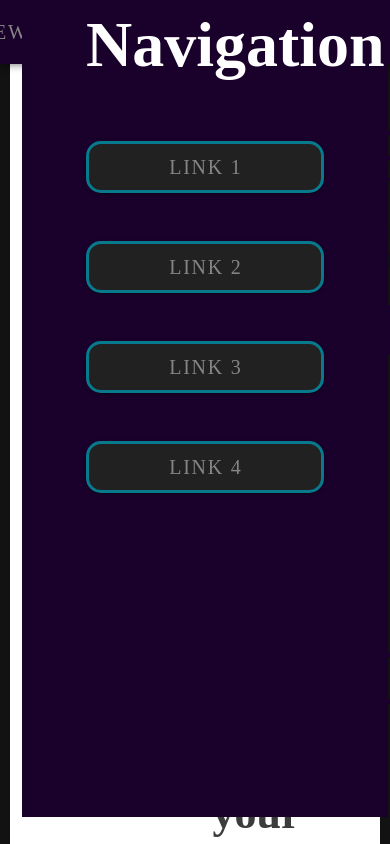
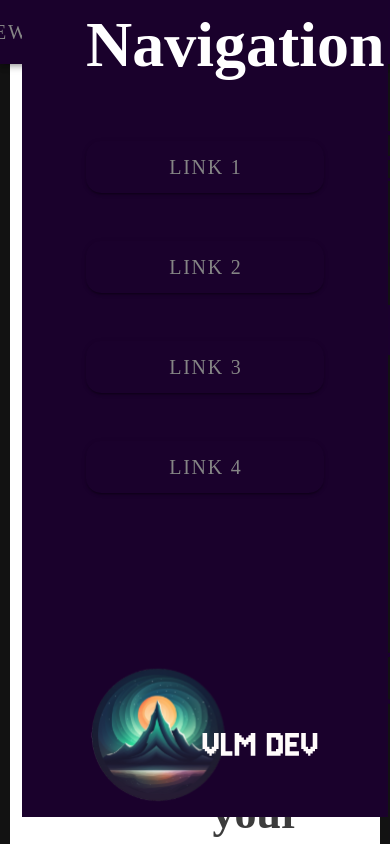
Before and after one commit to VelimirMueller/aurorae_landing_page, a Vue app: page / in a window 390 px wide. Both pictures are taken after a click on the button 369 px from the left and 35 px from the top of the page. Shown: the top 844 px of the page. Built offline with nearby package versions, Linux system fonts and the light colour scheme; a web font is replaced by a local one.

Commit message:
add logo to mobile menu and make navbar 100& responsive

```diff
--- a/src/components/AppNavBar.vue
+++ b/src/components/AppNavBar.vue
@@ -6,7 +6,7 @@
     <!-- Logo und Titel -->
     <v-row
       align="center"
-      class="ml-12 pt-2 d-none d-lg-flex">
+      class="ml-12 pt-2 d-none d-sm-flex">
       <a href="/">
         <img
           src="../assets/Logo.svg"
--- a/src/components/Navbar/MobileMenu.vue
+++ b/src/components/Navbar/MobileMenu.vue
@@ -1,5 +1,5 @@
 <template>
-  <!-- mobile menu -->
+  <!-- Mobile menu -->
   <div class="text-center d-lg-none">
     <v-menu>
       <template #activator="{ props }">
@@ -13,13 +13,21 @@
         </v-btn>
       </template>
 
-
+      <!-- Side Menu with navigation links -->
       <div class="d-flex d-lg-none flex-column ga-12 px-16 bg-darkest">
-        <h2>Navigation</h2>
+        <h2 class="text-center">Navigation</h2>
         <v-btn class="link" size="x-large">Link 1</v-btn>
         <v-btn class="link" size="x-large">Link 2</v-btn>
         <v-btn class="link" size="x-large">Link 3</v-btn>
         <v-btn class="link" size="x-large">Link 4</v-btn>
+        <div class="d-flex align-center h-100">
+          <a class="mt-auto w-100" href="/">
+            <img
+              class="w-100"
+              src="../../assets/Logo.svg"
+              alt="Anwendugslogo">
+          </a>
+        </div>
       </div>
     </v-menu>
   </div>
@@ -48,12 +56,15 @@ h2 {
     border-radius: 15px;
     transition: all 0.35s ease-in-out;
     font-size: 1.25rem;
-    border: solid 3px #087A8E;
+    background-color: transparent;
 
     &:hover {
       color: #ff39d4;
       text-decoration: underline;
-      border: solid 3px #ff39d4;
     }
   }
+
+  .img-nav {
+    align-self: flex-end
+  }
 </style>
```
